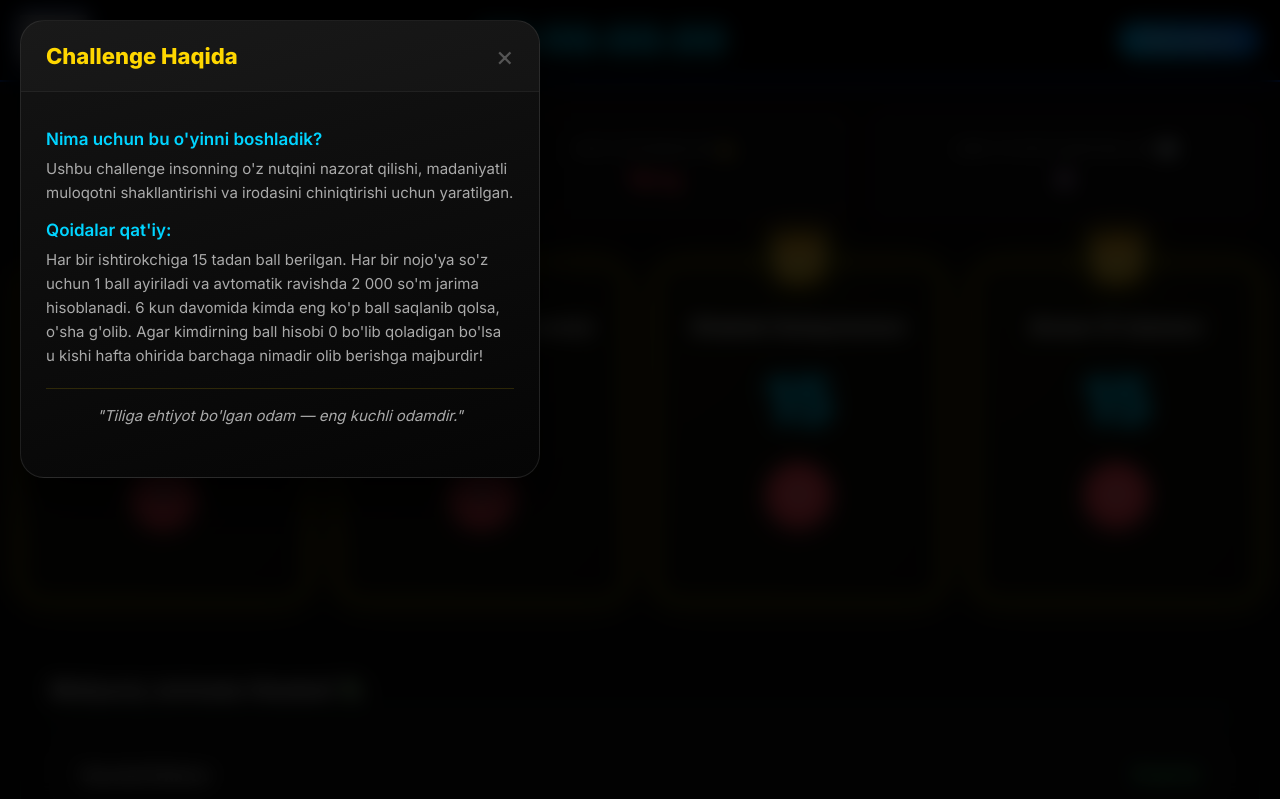
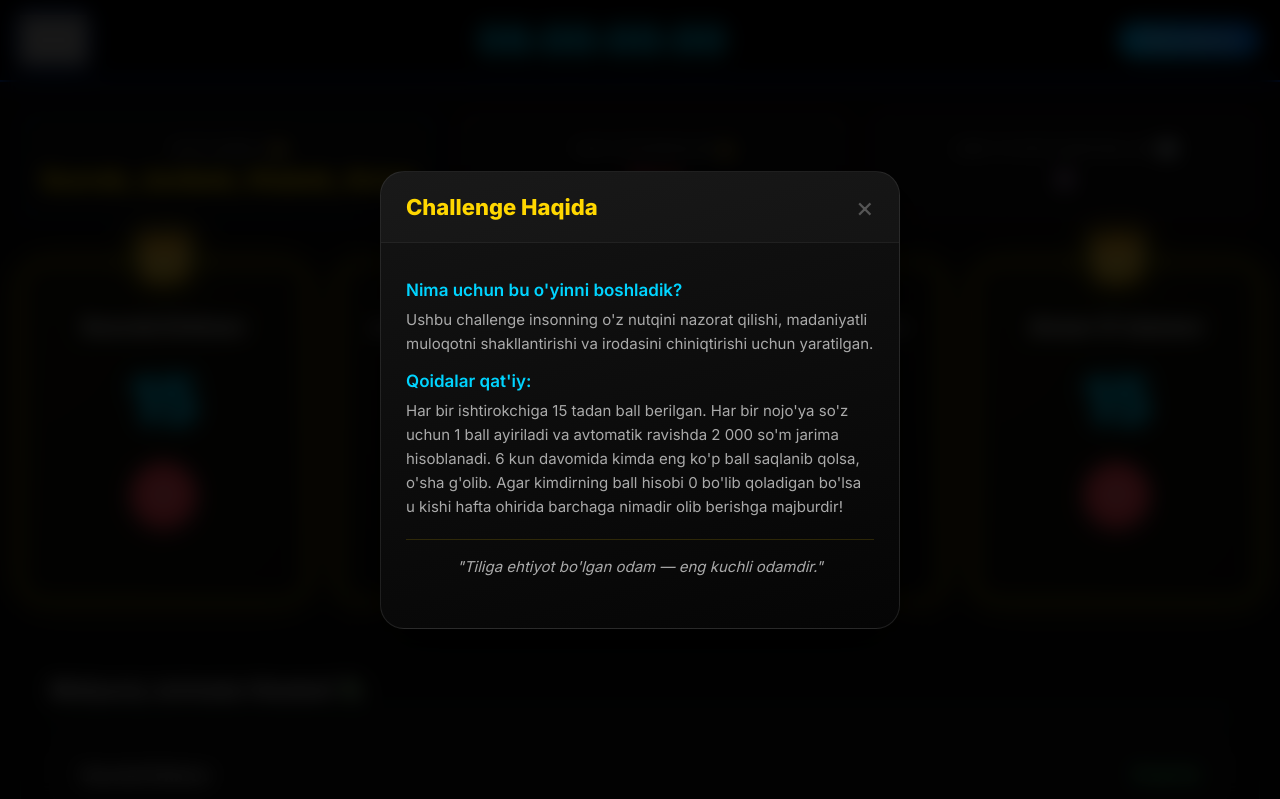
Before and after one commit to SuxrobErkinov2009/stop-swearing-challenge, a website: page Index.html in a window 1280 px wide. Both pictures are taken after a click on the button "To'liq malumot". Shown: the top 799 px of the page. Drawn offline with Linux system fonts and the light colour scheme; grey boxes are pictures that could not be loaded.

Commit message:
feat: nimadir

```diff
--- a/main.css
+++ b/main.css
@@ -178,6 +178,22 @@ body {
     border: 2px solid var(--gold) !important;
     background: linear-gradient(145deg, rgba(255, 215, 0, 0.05), rgba(255, 215, 0, 0.01));
     box-shadow: 0 0 35px rgba(255, 215, 0, 0.22);
+}
+
+.modal {
+    display: none;
+    position: fixed;
+    z-index: 2000;
+    left: 0;
+    top: 0;
+    width: 100%;
+    height: 100%;
+    background: rgba(0, 0, 0, 0.85);
+    backdrop-filter: blur(10px);
+    padding: 20px;
+    box-sizing: border-box;
+    align-items: center;
+    justify-content: center;
 }
 
 .normal-card {
--- a/main.js
+++ b/main.js
@@ -354,7 +354,7 @@ if (startBtn) {
 
 if (saveBtn) saveBtn.onclick = () => { saveData(); alert("Natijalar saqlandi!"); };
 if (refreshBtn) refreshBtn.onclick = () => { if (confirm("Haqiqatdan ham hammasini noldan boshlamoqchimisiz?")) { localStorage.clear(); location.reload(); } };
-if (infoBtn) infoBtn.onclick = () => modal.style.display = "block";
+if (infoBtn) infoBtn.onclick = () => modal.style.display = "flex";
 
 const closeBtn = document.querySelector(".close-modal");
 if (closeBtn) closeBtn.onclick = () => modal.style.display = "none";
```
